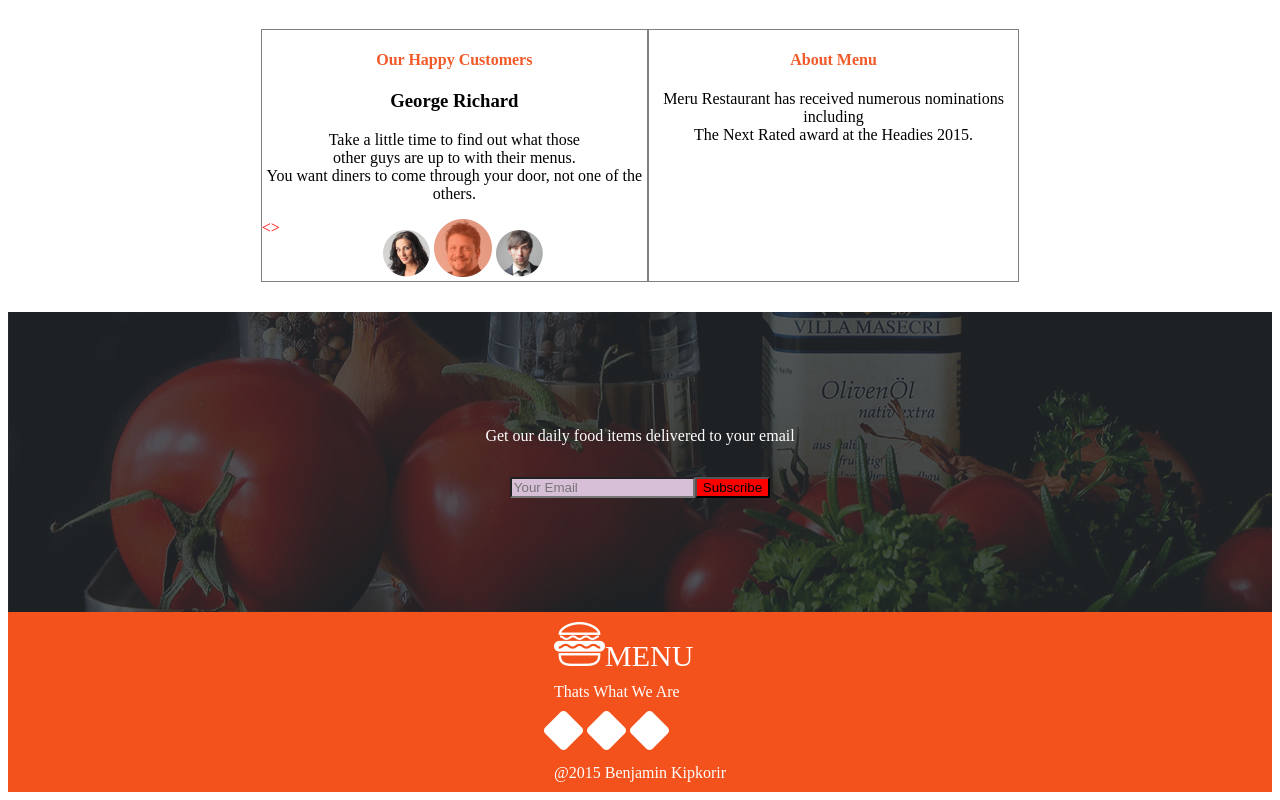
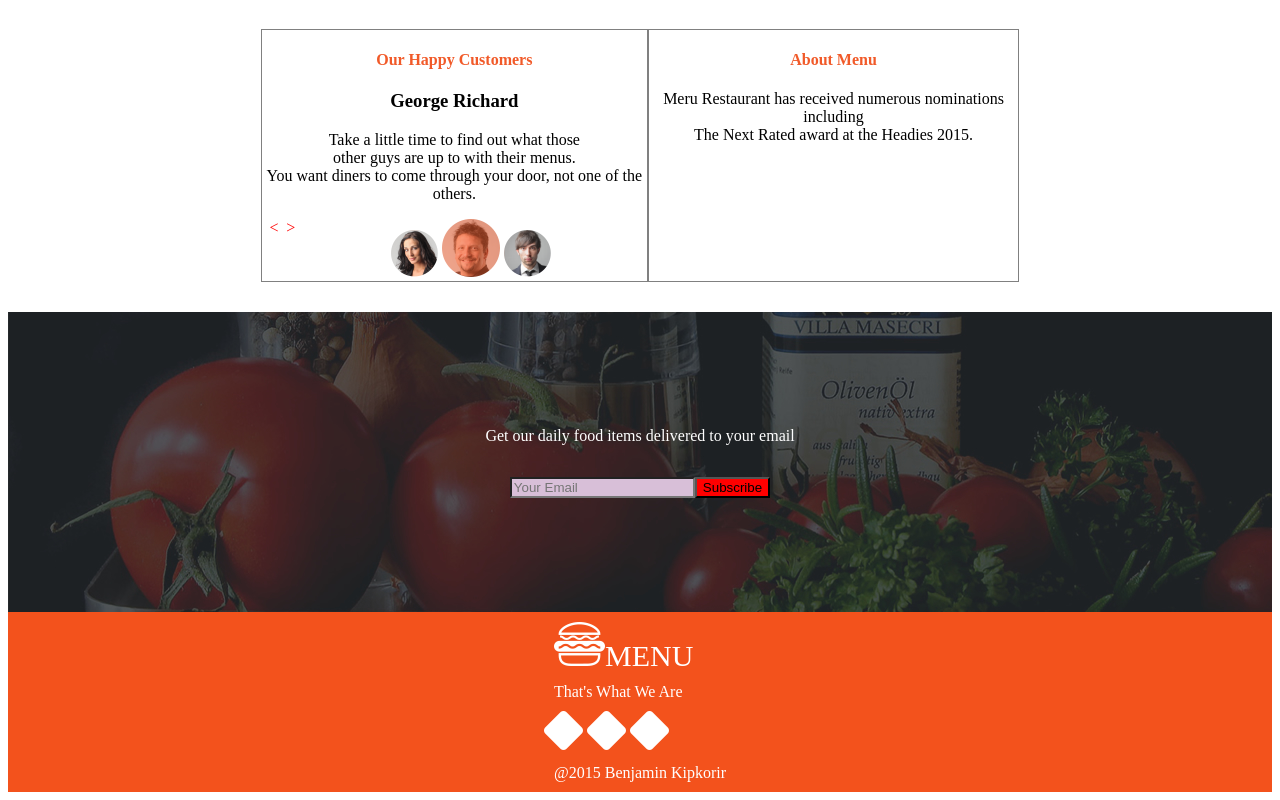
Before and after one commit to Kipkorir2017/Anitas-kitchen, a plain HTML site: page index.html in a window 1280 px wide. Shown: the part 1997-2797 px from the top of the page. Drawn offline with Linux system fonts and the light colour scheme.

Commit message:
rrectified bars

```diff
--- a/index.css
+++ b/index.css
@@ -246,4 +246,5 @@ Body{
   span{
     color: white;
     float: left;
+    margin-left: 2%;
   }
--- a/index.html
+++ b/index.html
@@ -151,7 +151,7 @@
   <div class="footer">
       <footer>
         <p id="logos"><img src="assets/logo_white.png" alt="footerlogo">MENU</p>
-        <p>Thats What We Are</p>
+        <p>That's What We Are</p>
         <img src="assets/facebook.png" alt="fb">
             <img src="assets/twitter.png" alt="twitter">
             <img src="./assets/pinterest.png" alt="pininterest">
```
